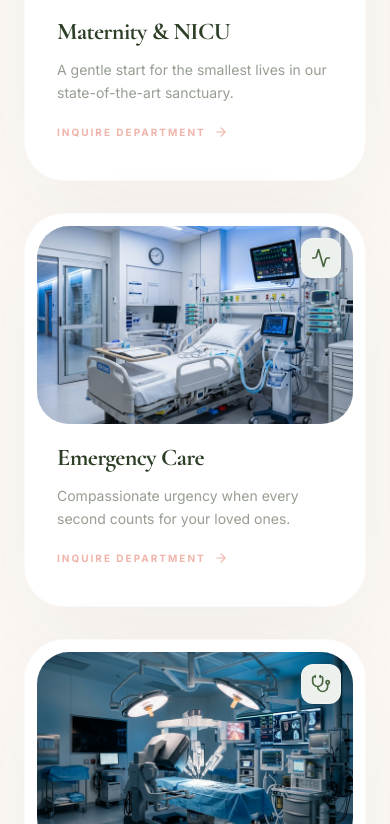
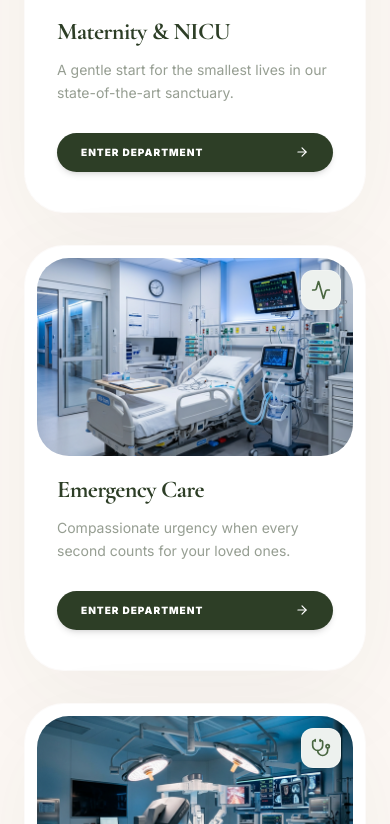
Before and after one commit to zeapherine/nilachal, a Next.js app: page / in a window 390 px wide. Shown: the part 2400-3224 px from the top of the page. Built offline with nearby package versions, Linux system fonts and the light colour scheme.

Commit message:
style: fix department button styling in page.tsx for mobile

```diff
--- a/src/app/page.tsx
+++ b/src/app/page.tsx
@@ -192,9 +192,11 @@ export default function HomePage() {
                       {dept.description}
                     </p>
 
-                    <div className="pt-2 lg:pt-4 flex items-center space-x-2 text-[10px] font-bold uppercase tracking-[0.2em] text-accent opacity-60 group-hover:opacity-100 transition-all">
-                      <span>Inquire Department</span>
-                      <ArrowRight size={14} className="group-hover:translate-x-1 transition-transform" />
+                    <div className="pt-4 lg:pt-6">
+                      <div className="inline-flex items-center justify-between w-full bg-forest text-white px-6 py-3 rounded-full text-[10px] font-black uppercase tracking-widest transition-all shadow-md group-hover:bg-accent group-hover:shadow-xl group-hover:-translate-y-0.5">
+                        <span>Enter Department</span>
+                        <ArrowRight size={14} className="group-hover:translate-x-1 transition-transform" />
+                      </div>
                     </div>
                   </div>
                 </Link>
```
